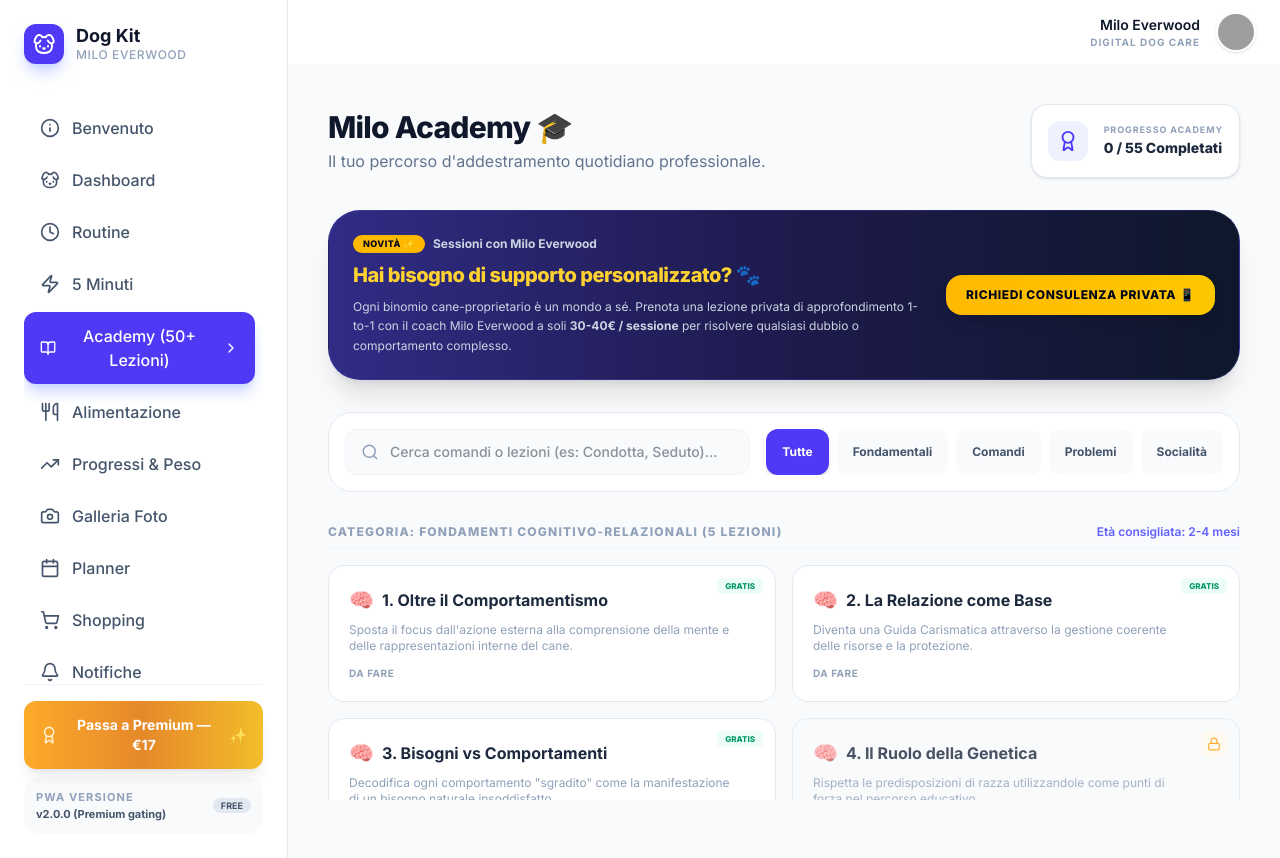
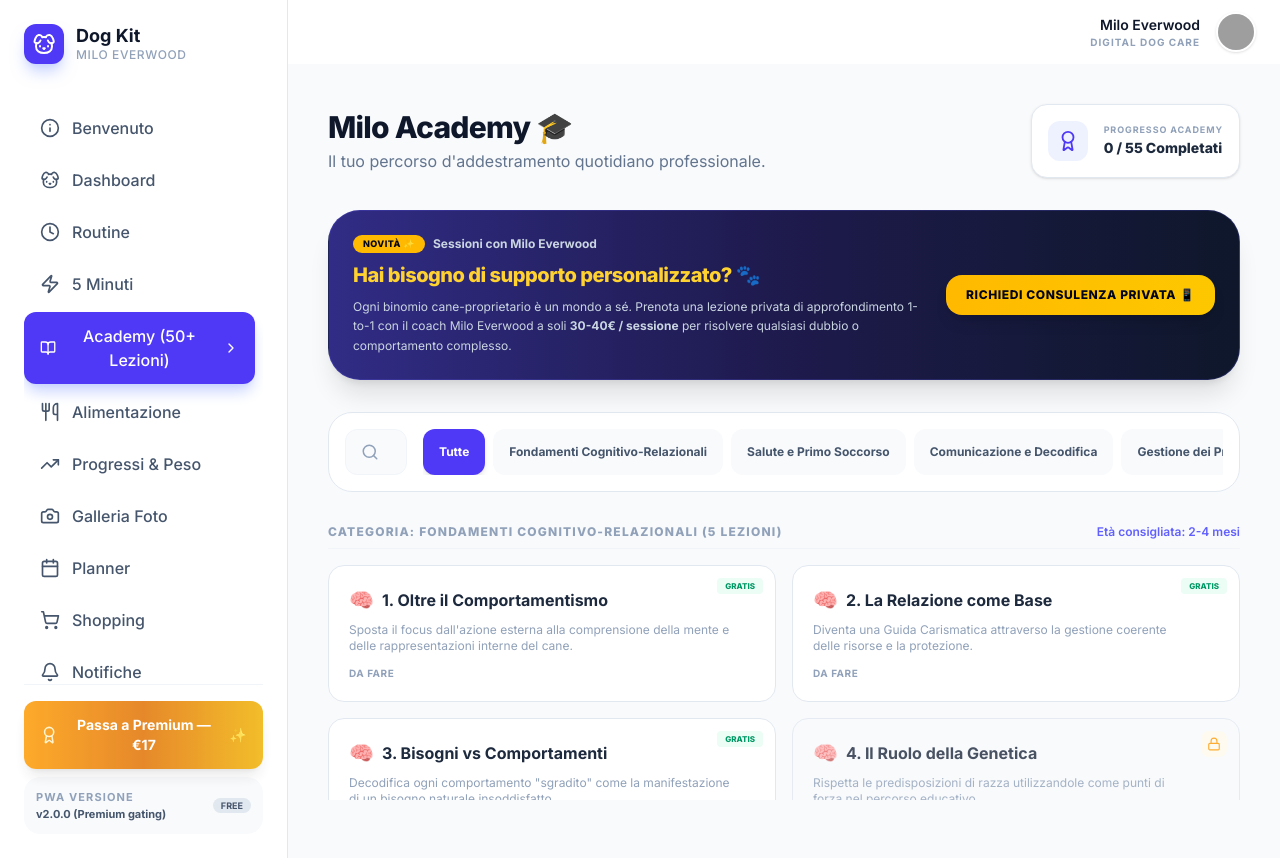
Before and after one commit to luanka123/Dog-Kit-WebApp, a React (Vite) app: page / in a window 1280 px wide. Both pictures are taken after a click on the button "Academy (50+ Lezioni)". Built offline with nearby package versions, Linux system fonts and the light colour scheme; grey boxes are pictures that could not be loaded.

Commit message:
feat(training): update categories from lesson data
Dynamically generate training categories based on LEZIONI_DATA and hide the horizontal scrollbar for a cleaner UI.

```diff
--- a/src/App.tsx
+++ b/src/App.tsx
@@ -2387,8 +2387,8 @@
           />
         </div>
 
-        <div className="flex gap-2 overflow-x-auto pb-1 md:pb-0">
-          {['Tutte', 'Fondamentali', 'Comandi', 'Problemi', 'Socialità'].map(cat => (
+        <div className="flex gap-2 overflow-x-auto pb-1 md:pb-0 scrollbar-none max-w-full">
+          {['Tutte', ...LEZIONI_DATA.map(c => c.nome)].map(cat => (
             <button
               key={cat}
               onClick={() => setSelectedCategory(cat)}
```
